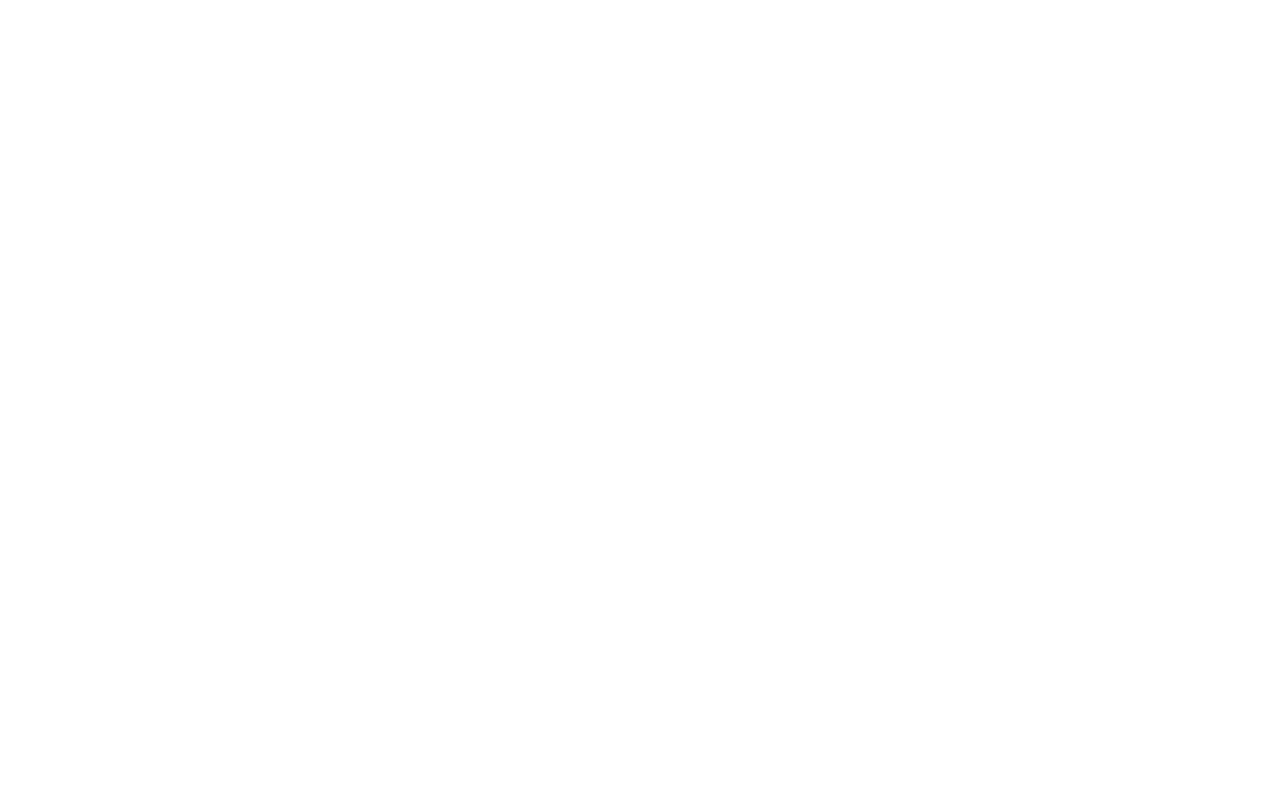
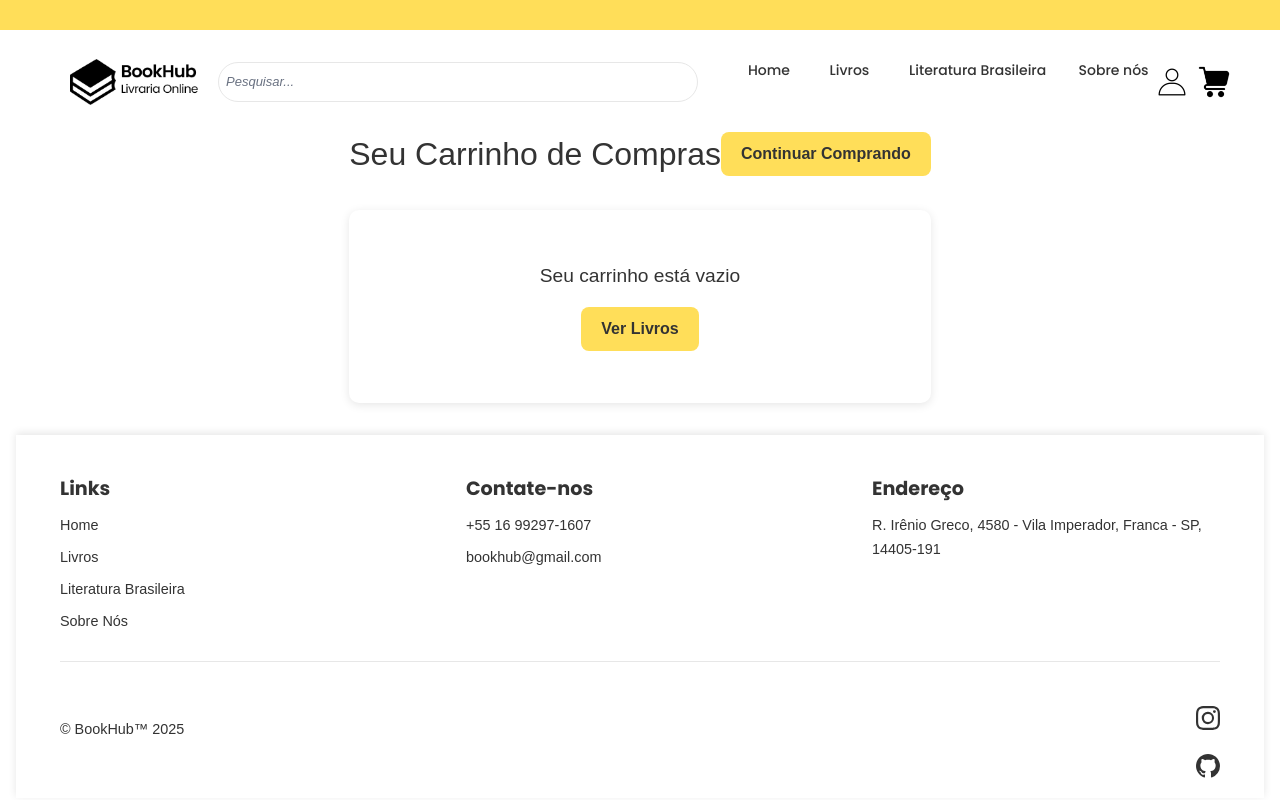
Before and after one commit to FatecFranca/DSM-P3-G01-2025-1, a React (Create React App) app: page /carrinho in a window 1280 px wide. Before the commit this address had no page. Built offline with nearby package versions, Linux system fonts and the light colour scheme.

Commit message:
Ajustanto conteúdo da tela Literatura Brasileira e iniciando configuração da tela Carrinho

```diff
--- a/src/App.js
+++ b/src/App.js
@@ -11,8 +11,7 @@ import 'flowbite/dist/flowbite.css';
 import React, { useEffect, useState } from "react";
 import axios from "axios";
 import './index.css';
-
-
+import Carrinho from './pages/Carrinho/Carrinho.js';
 
 function App() {
     return (
@@ -27,6 +26,7 @@ function App() {
                 <Route path="/literatura-brasileira" element={<LiteraturaBrasileira />} />
                 <Route path="/novo-livro" element={<NovoLivro />} />
                 <Route path="/comprar" element={<div style={{padding: 40, textAlign: 'center'}}>Tela de compra (em branco)</div>} />
+                <Route path="/carrinho" element={<Carrinho />} />
             </Routes>
         </Router>
     );
--- a/src/components/Navbar/Navbar.js
+++ b/src/components/Navbar/Navbar.js
@@ -80,7 +80,7 @@ export function Navbar() {
                         )}
 
                     </div>
-                    <div className="carrinho-icon" style={{ marginLeft: 0 }}>
+                    <div className="carrinho-icon" style={{ marginLeft: 0, cursor: 'pointer' }} onClick={() => navigate('/carrinho')}>
                         <img src={Carrinho} alt="Ícone de Carrinho de Compras" />
                     </div>
                 </div>
--- /dev/null
+++ b/src/pages/Carrinho/Carrinho.css
@@ -0,0 +1,180 @@
+.carrinho-container {
+    max-width: 1200px;
+    margin: 2rem auto;
+    padding: 0 20px;
+}
+
+.carrinho-header {
+    display: flex;
+    justify-content: space-between;
+    align-items: center;
+    margin-bottom: 2rem;
+}
+
+.carrinho-header h1 {
+    font-size: 2rem;
+    color: #333;
+}
+
+.continue-btn {
+    background: #ffde59;
+    border: none;
+    padding: 10px 20px;
+    border-radius: 8px;
+    font-weight: bold;
+    cursor: pointer;
+    transition: background 0.3s;
+}
+
+.continue-btn:hover {
+    background: #fcd535;
+}
+
+.carrinho-items {
+    background: white;
+    border-radius: 10px;
+    padding: 20px;
+    box-shadow: 0 2px 10px rgba(0,0,0,0.1);
+}
+
+.empty-cart {
+    text-align: center;
+    padding: 2rem;
+}
+
+.empty-cart p {
+    font-size: 1.2rem;
+    margin-bottom: 1rem;
+}
+
+.btn-primary {
+    background: #ffde59;
+    border: none;
+    padding: 10px 20px;
+    border-radius: 8px;
+    font-weight: bold;
+    cursor: pointer;
+}
+
+.carrinho-item {
+    display: flex;
+    align-items: center;
+    padding: 15px 0;
+    border-bottom: 1px solid #eee;
+    gap: 20px;
+}
+
+.item-image {
+    width: 100px;
+    height: 150px;
+    display: flex;
+    align-items: center;
+    justify-content: center;
+    background: #f5f5f5;
+    border-radius: 5px;
+    overflow: hidden;
+}
+
+.item-image img {
+    max-width: 100%;
+    max-height: 100%;
+    object-fit: cover;
+}
+
+.item-details {
+    flex: 1;
+}
+
+.item-details h3 {
+    margin: 0 0 5px 0;
+    font-size: 1.2rem;
+}
+
+.item-details .autor {
+    color: #666;
+    margin: 0 0 10px 0;
+}
+
+.item-details .preco {
+    font-weight: bold;
+    color: #333;
+    margin: 0 0 10px 0;
+}
+
+.quantity-control {
+    display: flex;
+    align-items: center;
+    gap: 10px;
+    margin-top: 10px;
+}
+
+.quantity-control button {
+    background: #f0f0f0;
+    border: none;
+    width: 30px;
+    height: 30px;
+    border-radius: 5px;
+    display: flex;
+    align-items: center;
+    justify-content: center;
+    cursor: pointer;
+}
+
+.quantity-control button:disabled {
+    opacity: 0.5;
+    cursor: not-allowed;
+}
+
+.remove-btn {
+    background: #ff6b6b;
+    color: white;
+    border: none;
+    padding: 8px 15px;
+    border-radius: 5px;
+    cursor: pointer;
+    display: flex;
+    align-items: center;
+    gap: 5px;
+}
+
+.carrinho-summary {
+    margin-top: 2rem;
+    display: flex;
+    flex-direction: column;
+    align-items: flex-end;
+}
+
+.carrinho-total {
+    font-size: 1.3rem;
+    font-weight: bold;
+    margin-bottom: 1rem;
+    display: flex;
+    gap: 20px;
+}
+
+.checkout-btn {
+    background: #4CAF50;
+    color: white;
+    border: none;
+    padding: 12px 25px;
+    border-radius: 8px;
+    font-weight: bold;
+    font-size: 1.1rem;
+    cursor: pointer;
+    transition: background 0.3s;
+}
+
+.checkout-btn:hover {
+    background: #45a049;
+}
+
+.livro-capa-placeholder {
+    width: 100%;
+    height: 100%;
+    display: flex;
+    align-items: center;
+    justify-content: center;
+    background: #e0e0e0;
+    color: #666;
+    font-size: 0.9rem;
+}
--- /dev/null
+++ b/src/pages/Carrinho/Carrinho.js
@@ -0,0 +1,134 @@
+import React, { useState, useEffect } from 'react';
+import { useNavigate } from 'react-router-dom';
+import { FaTrash, FaPlus, FaMinus } from 'react-icons/fa';
+import './Carrinho.css';
+import { Navbar } from '../../components/Navbar/Navbar.js';
+import { Faixa } from '../../components/Faixa/Faixa.js';
+import Footer from '../../components/Footer/Footer.js';
+
+const Carrinho = () => {
+    const [cartItems, setCartItems] = useState([]);
+    const navigate = useNavigate();
+
+    useEffect(() => {
+        const savedCart = localStorage.getItem('carrinho');
+        if (savedCart) {
+            setCartItems(JSON.parse(savedCart));
+        }
+    }, []);
+
+    const updateQuantity = (index, newQuantity) => {
+        if (newQuantity < 1) return;
+
+        const newCartItems = [...cartItems];
+        newCartItems[index].quantidade = newQuantity;
+        setCartItems(newCartItems);
+        localStorage.setItem('carrinho', JSON.stringify(newCartItems));
+    };
+
+    const removeFromCart = (index) => {
+        const newCartItems = [...cartItems];
+        newCartItems.splice(index, 1);
+        setCartItems(newCartItems);
+        localStorage.setItem('carrinho', JSON.stringify(newCartItems));
+    };
+
+    const calculateTotal = () => {
+        return cartItems.reduce((total, item) =>
+            total + (item.preco * item.quantidade), 0).toFixed(2);
+    };
+
+    const handleCheckout = () => {
+        navigate('/comprar');
+    };
+
+    const continueShopping = () => {
+        navigate('/livros');
+    };
+
+    return (
+        <div className="livros-content">
+            <Faixa />
+            <Navbar />
+            <div className="carrinho-container">
+                <div className="carrinho-header">
+                    <h1>Seu Carrinho de Compras</h1>
+                    <button onClick={continueShopping} className="continue-btn">
+                        Continuar Comprando
+                    </button>
+                </div>
+
+                <div className="carrinho-items">
+                    {cartItems.length === 0 ? (
+                        <div className="empty-cart">
+                            <p>Seu carrinho está vazio</p>
+                            <button onClick={continueShopping} className="btn-primary">
+                                Ver Livros
+                            </button>
+                        </div>
+                    ) : (
+                        <>
+                            {cartItems.map((item, index) => (
+                                <div key={index} className="carrinho-item">
+                                    <div className="item-image">
+                                        {item.capa ? (
+                                            <img
+                                                src={`http://localhost:3001/uploads/${item.capa}`}
+                                                alt={item.titulo}
+                                            />
+                                        ) : (
+                                            <div className="livro-capa-placeholder">Sem capa</div>
+                                        )}
+                                    </div>
+                                    <div className="item-details">
+                                        <h3>{item.titulo}</h3>
+                                        <p className="autor">{item.autor}</p>
+                                        <p className="preco">R$ {item.preco.toFixed(2)}</p>
+
+                                        <div className="quantity-control">
+                                            <button
+                                                onClick={() => updateQuantity(index, item.quantidade - 1)}
+                                                disabled={item.quantidade <= 1}
+                                            >
+                                                <FaMinus />
+                                            </button>
+                                            <span>{item.quantidade}</span>
+                                            <button
+                                                onClick={() => updateQuantity(index, item.quantidade + 1)}
+                                            >
+                                                <FaPlus />
+                                            </button>
+                                        </div>
+                                    </div>
+                                    <button
+                                        onClick={() => removeFromCart(index)}
+                                        className="remove-btn"
+                                    >
+                                        <FaTrash />
+                                    </button>
+                                </div>
+                            ))}
+
+                            <div className="carrinho-summary">
+                                <div className="carrinho-total">
+                                    <span>Total:</span>
+                                    <span>R$ {calculateTotal()}</span>
+                                </div>
+
+                                <button
+                                    onClick={handleCheckout}
+                                    className="checkout-btn"
+                                >
+                                    Finalizar Compra
+                                </button>
+                            </div>
+                        </>
+                    )}
+                </div>
+            </div>
+            <Footer />
+        </div>
+    );
+};
+
+export default Carrinho;
--- a/src/pages/Livros/Livros.js
+++ b/src/pages/Livros/Livros.js
@@ -155,6 +155,21 @@ function Livros() {
                                         className="carrinho-botao"
                                         onClick={(e) => {
                                             e.stopPropagation();
+                                            // Adiciona o livro ao carrinho no localStorage
+                                            const carrinho = JSON.parse(localStorage.getItem('carrinho')) || [];
+                                            // Verifica se o livro já está no carrinho
+                                            const existente = carrinho.find(item => item.id === livro.id);
+                                            if (existente) {
+                                                existente.quantidade += 1;
+                                            } else {
+                                                carrinho.push({
+                                                    id: livro.id,
+                                                    titulo: livro.titulo,
+                                                    preco: livro.preco,
+                                                    quantidade: 1
+                                                });
+                                            }
+                                            localStorage.setItem('carrinho', JSON.stringify(carrinho));
                                             alert(`Livro "${livro.titulo}" adicionado ao carrinho!`);
                                         }}
                                         aria-label="Adicionar ao carrinho"
```
Also changed, not shown: src/pages/Livros/DetalheLivro.js (line endings or trailing spaces).
